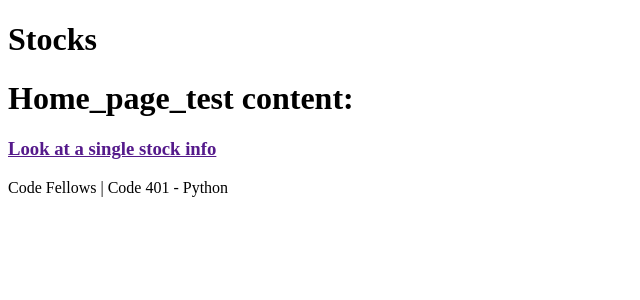
After one commit to tanyaweaver/market-analysis, a Python web app: template market_analysis/templates/home_page_test.jinja2 in a window 1280 px wide. The commit adds this page. Shown: the top 300 px of the page, without its empty margins (0-640 px from the left). Run offline with Jinja, Linux system fonts and the light colour scheme; the template is opened without the code that fills it, so the values that code supplies are empty.

Commit message:
created test templates and default, all working

```diff
--- a/development.ini
+++ b/development.ini
@@ -14,7 +14,7 @@ pyramid.default_locale_name = en
 pyramid.includes =
     pyramid_debugtoolbar
 
-sqlalchemy.url = sqlite:///%(here)s/market-analysis.sqlite
+sqlalchemy.url = postgres://tatianaphillips@localhost:5432/learning_journal_db
 
 # By default, the toolbar only appears for clients from IP addresses
 # '127.0.0.1' and '::1'.
--- a/market_analysis/routes.py
+++ b/market_analysis/routes.py
@@ -1,3 +1,4 @@
 def includeme(config):
-    config.add_static_view('static', 'static', cache_max_age=3600)
-    config.add_route('home', '/')
+    # config.add_static_view('static', 'static', cache_max_age=3600)
+    config.add_route('home_test', '/')
+    config.add_route('single_stock_info_test', '/single_stock_info_test')
--- /dev/null
+++ b/market_analysis/templates/home_page_test.jinja2
@@ -0,0 +1,15 @@
+{% extends "layout.jinja2" %}
+  {% block body %}
+
+
+
+
+        <div class="button">
+         <h1>Home_page_test content:</h1>
+            <h3><a href="{{request.route_url('single_stock_info_test') }}">Look at a single stock info</a></h3>
+        </div>
+
+
+
+
+  {% endblock %}
--- a/market_analysis/templates/layout.jinja2
+++ b/market_analysis/templates/layout.jinja2
@@ -1,66 +1,36 @@
 <!DOCTYPE html>
-<html lang="{{request.locale_name}}">
-  <head>
-    <meta charset="utf-8">
-    <meta http-equiv="X-UA-Compatible" content="IE=edge">
-    <meta name="viewport" content="width=device-width, initial-scale=1.0">
-    <meta name="description" content="pyramid web application">
-    <meta name="author" content="Pylons Project">
-    <link rel="shortcut icon" href="{{request.static_url('market_analysis:static/pyramid-16x16.png')}}">
+<html>
 
-    <title>Alchemy Scaffold for The Pyramid Web Framework</title>
+    <head>
 
-    <!-- Bootstrap core CSS -->
-    <link href="//oss.maxcdn.com/libs/twitter-bootstrap/3.0.3/css/bootstrap.min.css" rel="stylesheet">
+           <meta name="viewport" content="width=device-width, initial-scale=1">
+            <link href='https://fonts.googleapis.com/css?family=PT+Serif|Montserrat' rel='stylesheet' type='text/css'>
 
-    <!-- Custom styles for this scaffold -->
-    <link href="{{request.static_url('market_analysis:static/theme.css')}}" rel="stylesheet">
+    </head>
 
-    <!-- HTML5 shim and Respond.js IE8 support of HTML5 elements and media queries -->
-    <!--[if lt IE 9]>
-      <script src="//oss.maxcdn.com/libs/html5shiv/3.7.0/html5shiv.js"></script>
-      <script src="//oss.maxcdn.com/libs/respond.js/1.3.0/respond.min.js"></script>
-    <![endif]-->
-  </head>
+    <body>
 
-  <body>
+        <header>
 
-    <div class="starter-template">
-      <div class="container">
-        <div class="row">
-          <div class="col-md-2">
-            <img class="logo img-responsive" src="{{request.static_url('market_analysis:static/pyramid.png')}}" alt="pyramid web framework">
-          </div>
-          <div class="col-md-10">
-            {% block content %}
-                <p>No content</p>
-            {% endblock content %}
-          </div>
-        </div>
-        <div class="row">
-          <div class="links">
-            <ul>
-              <li class="current-version">Generated by v1.7.3</li>
-              <li><i class="glyphicon glyphicon-bookmark icon-muted"></i><a href="http://docs.pylonsproject.org/projects/pyramid/en/1.7-branch/">Docs</a></li>
-              <li><i class="glyphicon glyphicon-cog icon-muted"></i><a href="https://github.com/Pylons/pyramid">Github Project</a></li>
-              <li><i class="glyphicon glyphicon-globe icon-muted"></i><a href="irc://irc.freenode.net#pyramid">IRC Channel</a></li>
-              <li><i class="glyphicon glyphicon-home icon-muted"></i><a href="http://pylonsproject.org">Pylons Project</a></li>
-            </ul>
-          </div>
-        </div>
-        <div class="row">
-          <div class="copyright">
-            Copyright &copy; Pylons Project
-          </div>
-        </div>
-      </div>
-    </div>
+              <div class="nav">
+
+              </div>
+
+              <h1>Stocks<h1>
+
+         </header>
+          <main>
+                    {% block body %} {% endblock %}
+
+                    {% block section %} {% endblock %}
+
+         </main>
+        </body>
 
 
-    <!-- Bootstrap core JavaScript
-    ================================================== -->
-    <!-- Placed at the end of the document so the pages load faster -->
-    <script src="//oss.maxcdn.com/libs/jquery/1.10.2/jquery.min.js"></script>
-    <script src="//oss.maxcdn.com/libs/twitter-bootstrap/3.0.3/js/bootstrap.min.js"></script>
-  </body>
+        <div class="footer">
+              <p>Code Fellows | Code 401 - Python </p>
+        </div>
+
+
 </html>
--- a/setup.py
+++ b/setup.py
@@ -18,6 +18,7 @@ requires = [
     'transaction',
     'zope.sqlalchemy',
     'waitress',
+    'psycopg2',
     ]
 
 tests_require = [
```
Also changed, not shown: api-experimental/exp1.py (+17 -3 lines), market_analysis/templates/single_stock_info_test.jinja2 (added, +32 -0 lines), market_analysis/views/default.py (+18 -8 lines), market-analysis.sqlite.
